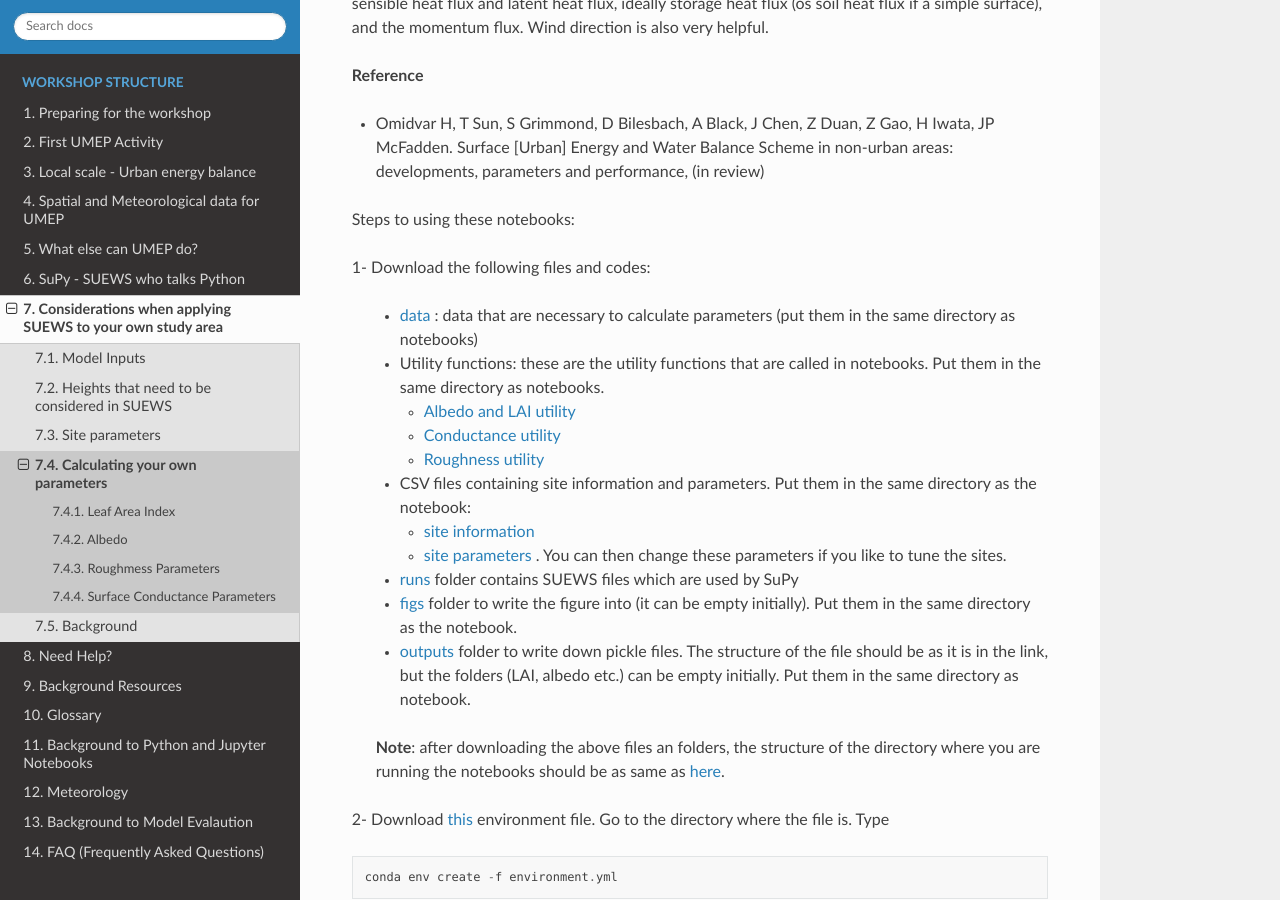
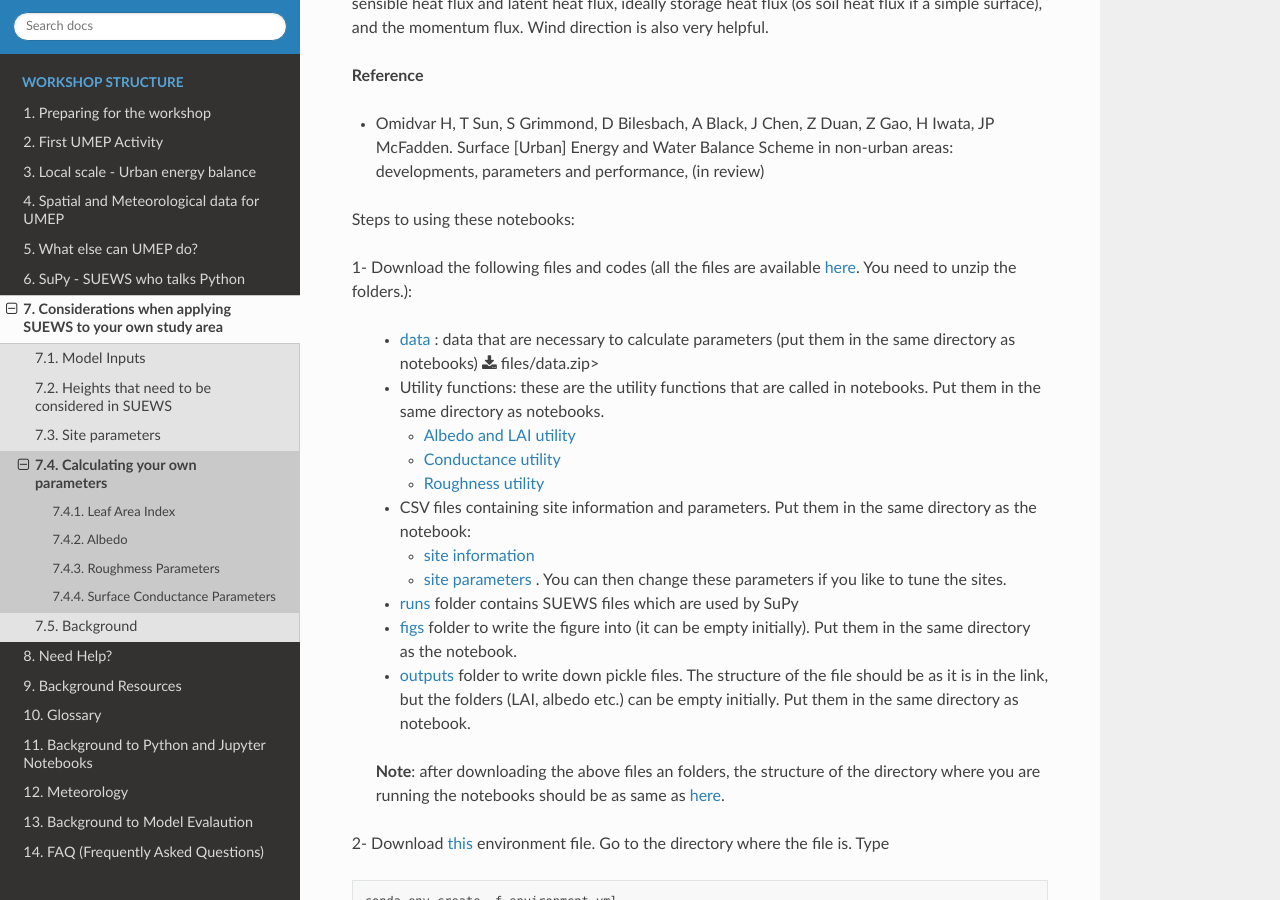
Before and after one commit to Urban-Meteorology-Reading/UMEP-Workshop, a Sphinx documentation site: the page built from source/Parameters/CalcParam.rst, in a window 1280 px wide and 900 px high, scrolled down 856 px. Built offline with Sphinx 7.4.7 and the Read the Docs theme 2.0.0, drawn with Linux system fonts in a browser that asks for light colours.

Commit message:
Update CalcParam.rst

```diff
--- a/source/Parameters/CalcParam.rst
+++ b/source/Parameters/CalcParam.rst
@@ -29,9 +29,9 @@
 Steps to using these notebooks:
 
 
-1-  Download the following files and codes:
+1-  Download the following files and codes (all the files are available `here <https://github.com/Urban-Meteorology-Reading/UMEP-Workshop.io/tree/master/source/Parameters/files>`_. You need to unzip the folders.):
 
- -  `data <https://github.com/hamidrezaomidvar/SUEWS_parameters_docs/tree/master/docs/source/steps/data>`_ : data that are necessary to calculate parameters (put them in the same directory as notebooks)
+ -  `data <https://github.com/hamidrezaomidvar/SUEWS_parameters_docs/tree/master/docs/source/steps/data>`_ : data that are necessary to calculate parameters (put them in the same directory as notebooks) :download:`files/data.zip>`
  - Utility functions: these are the utility functions that are called in notebooks. Put them in the same directory as notebooks.
 
    - `Albedo and LAI utility <https://github.com/hamidrezaomidvar/SUEWS_parameters_docs/blob/master/docs/source/steps/alb_LAI_util.py>`_
```
